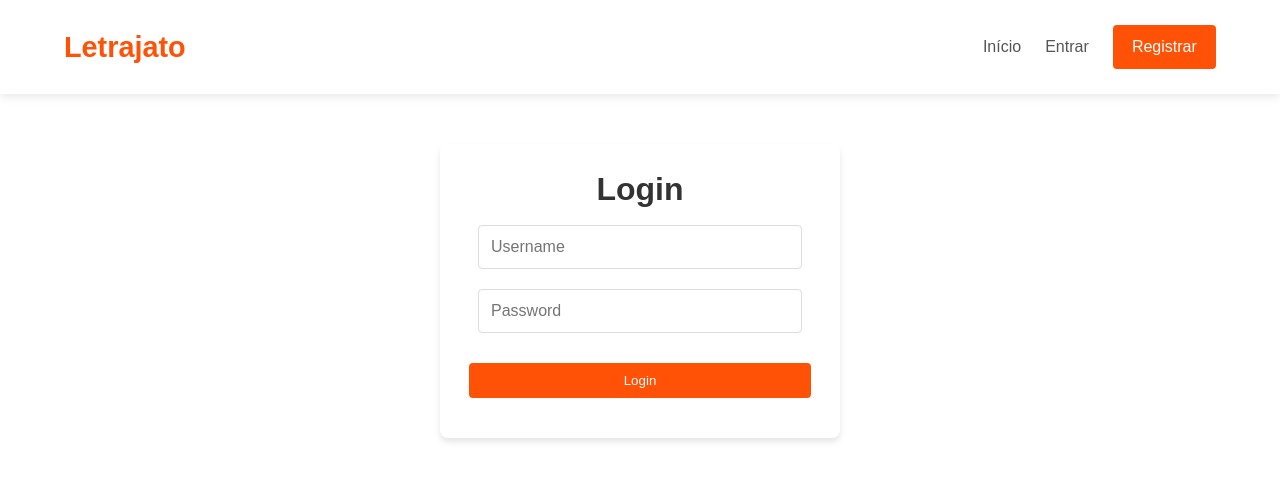
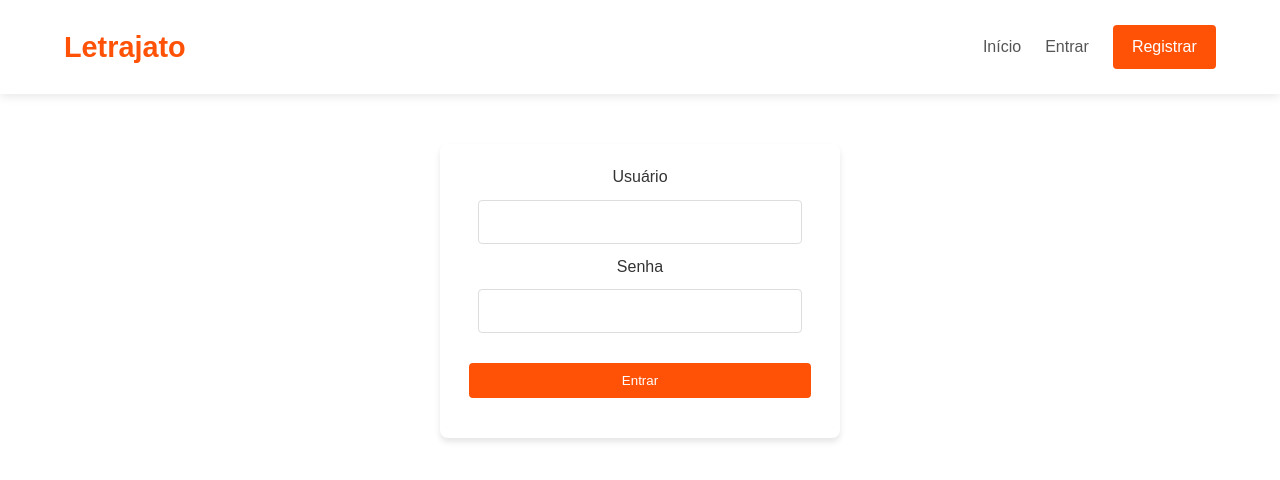
Before and after one commit to Startups-Helio/letrajato, a React (Vite) app in the folder frontend/: page /login in a window 1280 px wide. Shown: the top 480 px of the page. Built offline with nearby package versions, Linux system fonts and the light colour scheme.

Commit message:
mudei a porra toda

```diff
--- a/frontend/src/App.jsx
+++ b/frontend/src/App.jsx
@@ -20,7 +20,7 @@ function RegisterAndLogout(){
 function App() {
 
   return (
-    <BrowserRouter>
+    <>
       <Routes>
         <Route path="/" element={<LandingPage />} />
         <Route
@@ -36,7 +36,7 @@ function App() {
         <Route path="/register" element = {<Register />}/>
         <Route path="*" element={<NotFound />}></Route>
       </Routes>
-    </BrowserRouter>
+    </>
   )
 }
 
--- a/frontend/src/api.js
+++ b/frontend/src/api.js
@@ -1,20 +1,36 @@
 import axios from "axios";
-import { ACCESS_TOKEN } from "./constants";
+import { ACCESS_TOKEN, REFRESH_TOKEN } from "./constants";
 
-const api = axios.create({
-  baseURL: import.meta.env.VITE_API_URL
-})
+const api = axios.create({ baseURL: import.meta.env.VITE_API_URL || "" });
 
-api.interceptors.request.use(
-  (config) => {
-    const token = localStorage.getItem(ACCESS_TOKEN);
-    if (token) {
-      config.headers.Authorization = `Bearer ${token}`;
+api.interceptors.request.use(cfg => {
+  const token = localStorage.getItem(ACCESS_TOKEN);
+  if (token) cfg.headers.Authorization = `Bearer ${token}`;
+  return cfg;
+});
+
+api.interceptors.response.use(
+  res => res,
+  async err => {
+    const original = err.config;
+    if (err.response?.status === 401 && !original._retry) {
+      original._retry = true;
+      const refresh = localStorage.getItem(REFRESH_TOKEN);
+      if (refresh) {
+        try {
+          const { data } = await axios.post(
+            `${import.meta.env.VITE_API_BASE_URL}/letrajato/token/refresh/`,
+            { refresh }
+          );
+          localStorage.setItem(ACCESS_TOKEN, data.access);
+          original.headers.Authorization = `Bearer ${data.access}`;
+          return api(original);
+        } catch (e) {
+          console.error("Refresh token failed", e);
+        }
+      }
     }
-    return config;
-  },
-  (error) => {
-    return Promise.reject(error);
+    return Promise.reject(err);
   }
 );
 
--- a/frontend/src/components/Form.jsx
+++ b/frontend/src/components/Form.jsx
@@ -1,62 +1,62 @@
-import {useState} from "react"
-import api from "../api"
-import {useNavigate} from "react-router-dom"
-import {ACCESS_TOKEN, REFRESH_TOKEN} from "../constants"
-import "../styles/Form.css"
-import LoadingIndicator from "./LoadingIndicator"
+import React, { useState, useContext } from 'react';
+import api from '../api';
+import { useNavigate } from 'react-router-dom';
+import { AuthContext } from '../contexts/AuthContext';
+import '../styles/Form.css';
 
-function Form({route, method}){
-  const [username, setUsername] = useState("")
-  const [password, setPassword] = useState("")
-  const [loading, setLoading] = useState(false)
-  const navigate = useNavigate()
+function Form({ route, method, onSuccess }) {
+  const [username, setUsername] = useState('');
+  const [password, setPassword] = useState('');
+  const [error, setError] = useState(null);
+  const { login } = useContext(AuthContext);
+  const navigate = useNavigate();
 
-  const name = method === "login" ? "Login" : "Register"
+  const handleSubmit = async e => {
+    e.preventDefault();
+    try {
+      const res = await api.post(route, { username, password });
+      if (method === 'login') {
+        // usa função de contexto para armazenar tokens
+        await login(username, password);
+        navigate('/home');
+      } else {
+        // método register ou outros
+        navigate('/login');
+      }
+      if (onSuccess) onSuccess({ username, password });
+    } catch (err) {
+      setError('Credenciais inválidas. Tente novamente.');
+    }
+  };
 
-  const handleSubmit = async (e) => {
-    setLoading(true);
-    e.preventDefault();
-
-    try{
-      const res = await api.post(route, {username, password})
-      if(method === "login"){
-        localStorage.setItem(ACCESS_TOKEN, res.data.access);
-        localStorage.setItem(REFRESH_TOKEN, res.data.refresh);
-        navigate("/home")
-      }
-      else{
-        navigate("/login")
-      }
-    }
-    catch(error){
-      alert(error)
-    }
-    finally{
-      setLoading(false)
-    }
-  }
-
-  return <form onSubmit={handleSubmit} className="form-container">
-  <h1>{name}</h1>
+  return (
+    <form className="form-container" onSubmit={handleSubmit}>
+      {error && <p className="error">{error}</p>}
+      <label htmlFor="username">Usuário</label>
       <input
+        id="username"
         className="form-input"
         type="text"
         value={username}
-      onChange={(e) => setUsername(e.target.value)}
-      placeholder="Username"
+        onChange={e => setUsername(e.target.value)}
+        required
       />
+
+      <label htmlFor="password">Senha</label>
       <input
+        id="password"
         className="form-input"
         type="password"
         value={password}
-      onChange={(e) => setPassword(e.target.value)}
-      placeholder="Password"
+        onChange={e => setPassword(e.target.value)}
+        required
       />
-    {loading && <LoadingIndicator />}
-    <button className="form-button" type="submit">
-      {name}
+
+      <button type="submit" className="form-button">
+        {method === 'login' ? 'Entrar' : 'Registrar'}
       </button>
     </form>
+  );
 }
 
-export default Form
+export default Form;
--- a/frontend/src/components/NavBar.jsx
+++ b/frontend/src/components/NavBar.jsx
@@ -1,16 +1,17 @@
-import React, { useEffect, useState } from "react";
-import { Link, useLocation } from "react-router-dom";
+import React from "react";
+import { Link, useNavigate } from "react-router-dom";
+import { useContext } from "react";
+import { AuthContext } from "../contexts/AuthContext";
 import "../styles/NavBar.css";
 
 function NavBar() {
-  const location = useLocation();
-  const [isLoggedIn, setIsLoggedIn] = useState(false);
+  const { isAuthenticated, logout } = useContext(AuthContext);
+  const navigate = useNavigate();
 
-  useEffect(() => {
-    // Verifica se o usuário está logado (tem token de acesso)
-    const token = localStorage.getItem("access_token");
-    setIsLoggedIn(!!token);
-  }, [location]);
+  const handleLogout = () => {
+    logout();
+    navigate("/login");
+  };
 
   return (
     <nav className="navbar">
@@ -19,12 +20,11 @@ function NavBar() {
       </div>
       <div className="navbar-links">
         <Link to="/" className="nav-link">Início</Link>
-
-        {isLoggedIn ? (
+        {isAuthenticated ? (
           <>
             <Link to="/home" className="nav-link">Dashboard</Link>
             <Link to="/notes" className="nav-link">Notas</Link>
-            <Link to="/logout" className="nav-link">Sair</Link>
+            <button onClick={handleLogout} className="nav-button">Sair</button>
           </>
         ) : (
           <>
--- a/frontend/src/components/ProtectedRoute.jsx
+++ b/frontend/src/components/ProtectedRoute.jsx
@@ -1,57 +1,14 @@
+import React from "react";
 import { Navigate } from "react-router-dom";
-import { jwtDecode } from "jwt-decode";
-import api from "../api";
-import { REFRESH_TOKEN, ACCESS_TOKEN } from "../constants";
-import { useState, useEffect } from "react";
-
+import { useContext } from "react";
+import { AuthContext } from "../contexts/AuthContext";
 
 function ProtectedRoute({ children }) {
-    const [isAuthorized, setIsAuthorized] = useState(null);
-
-    useEffect(() => {
-        auth().catch(() => setIsAuthorized(false))
-    }, [])
-
-    const refreshToken = async () => {
-        const refreshToken = localStorage.getItem(REFRESH_TOKEN);
-        try {
-            const res = await api.post("/letrajato/token/refresh/", {
-                refresh: refreshToken,
-            });
-            if (res.status === 200) {
-                localStorage.setItem(ACCESS_TOKEN, res.data.access)
-                setIsAuthorized(true)
-            } else {
-                setIsAuthorized(false)
-            }
-        } catch (error) {
-            console.log(error);
-            setIsAuthorized(false);
-        }
-    };
-
-    const auth = async () => {
-        const token = localStorage.getItem(ACCESS_TOKEN);
-        if (!token) {
-            setIsAuthorized(false);
-            return;
-        }
-        const decoded = jwtDecode(token);
-        const tokenExpiration = decoded.exp;
-        const now = Date.now() / 1000;
-
-        if (tokenExpiration < now) {
-            await refreshToken();
-        } else {
-            setIsAuthorized(true);
-        }
-    };
-
-    if (isAuthorized === null) {
-        return <div>Loading...</div>;
-    }
-
-    return isAuthorized ? children : <Navigate to="/login" />;
+  const { isAuthenticated, loading } = useContext(AuthContext);
+  if (loading) {
+    return <div>Loading...</div>;
+  }
+  return isAuthenticated ? children : <Navigate to="/login" replace />;
 }
 
 export default ProtectedRoute;
--- /dev/null
+++ b/frontend/src/contexts/AuthContext.jsx
@@ -0,0 +1,83 @@
+import React, { createContext, useState, useEffect } from "react";
+import api from "../api";
+import { ACCESS_TOKEN, REFRESH_TOKEN } from "../constants";
+
+export const AuthContext = createContext(null);
+
+function parseJwt(token) {
+  try {
+    const base64 = token.split('.')[1];
+    const json = atob(base64);
+    return JSON.parse(json);
+  } catch {
+    return null;
+  }
+}
+
+export function AuthProvider({ children }) {
+  const [isAuthenticated, setIsAuthenticated] = useState(false);
+  const [loading, setLoading] = useState(true);
+
+  useEffect(() => {
+    async function initializeAuth() {
+      const access = localStorage.getItem(ACCESS_TOKEN);
+      const refresh = localStorage.getItem(REFRESH_TOKEN);
+      if (!access) {
+        setIsAuthenticated(false);
+        setLoading(false);
+        return;
+      }
+      const decoded = parseJwt(access);
+      if (!decoded) {
+        setIsAuthenticated(false);
+        setLoading(false);
+        return;
+      }
+      try {
+        const exp = decoded.exp;
+        if (exp * 1000 < Date.now()) {
+          if (refresh) {
+            const res = await api.post("/letrajato/token/refresh/", { refresh });
+            localStorage.setItem(ACCESS_TOKEN, res.data.access);
+            setIsAuthenticated(true);
+          } else {
+            setIsAuthenticated(false);
+          }
+        } else {
+          setIsAuthenticated(true);
+        }
+      } catch (e) {
+        setIsAuthenticated(false);
+      } finally {
+        setLoading(false);
+      }
+    }
+    initializeAuth();
+  }, []);
+
+  const login = async (username, password) => {
+    try {
+      const res = await api.post("/letrajato/token/", { username, password });
+      localStorage.setItem(ACCESS_TOKEN, res.data.access);
+      localStorage.setItem(REFRESH_TOKEN, res.data.refresh);
+      setIsAuthenticated(true);
+      return true;
+    } catch (err) {
+      console.error("Login failed", err);
+      setIsAuthenticated(false);
+      return false;
+    }
+  };
+
+  const logout = () => {
+    localStorage.removeItem(ACCESS_TOKEN);
+    localStorage.removeItem(REFRESH_TOKEN);
+    setIsAuthenticated(false);
+  };
+
+  return (
+    <AuthContext.Provider value={{ isAuthenticated, loading, login, logout }}>
+      {loading ? <div>Loading auth...</div> : children}
+    </AuthContext.Provider>
+  );
+}
--- a/frontend/src/main.jsx
+++ b/frontend/src/main.jsx
@@ -1,9 +1,15 @@
-import React from 'react'
-import ReactDOM from 'react-dom/client'
-import App from './App.jsx'
+import React from 'react';
+import ReactDOM from 'react-dom/client';
+import App from './App.jsx';
+import { BrowserRouter } from 'react-router-dom';
+import { AuthProvider } from './contexts/AuthContext';
 
 ReactDOM.createRoot(document.getElementById('root')).render(
   <React.StrictMode>
-    <App />
-  </React.StrictMode>,
-)
+    <AuthProvider>
+      <BrowserRouter>
+        <App />
+      </BrowserRouter>
+    </AuthProvider>
+  </React.StrictMode>
+);
--- a/frontend/src/pages/Home.jsx
+++ b/frontend/src/pages/Home.jsx
@@ -42,7 +42,6 @@ function Home(){
   return (
     <div className="home-container">
       <NavBar />
-      <Banner />
       <div className="content-container">
         <div className="notes-section">
             <h2>Minhas Notas</h2>
--- a/frontend/src/pages/Login.jsx
+++ b/frontend/src/pages/Login.jsx
@@ -1,12 +1,17 @@
-import Form from "../components/Form"
-import NavBar from "../components/NavBar"
+import React, { useContext } from 'react';
+import { AuthContext } from '../contexts/AuthContext';
+import NavBar from '../components/NavBar';
+import Form from '../components/Form';
 
-function Login(){
+function Login() {
+  const { login } = useContext(AuthContext);
 
-  return<div class name="login-container">
-    <NavBar />
-    <Form route="/letrajato/token/" method="login"/>
-  </div>
+  return (
+    <div className="login-container">
+      <NavBar />
+      <Form route="/letrajato/token/" method="login" onSuccess={(data) => login(data.username, data.password)} />
+    </div>
+  );
 }
 
-export default Login
+export default Login;
```
Also changed, not shown: frontend/src/components/ProtectedRoutes-dated.jsx (added, +57 -0 lines), 1 other file (tests, documents, lock files or other folders). Lines whose indentation alone changed are shown as unchanged.
